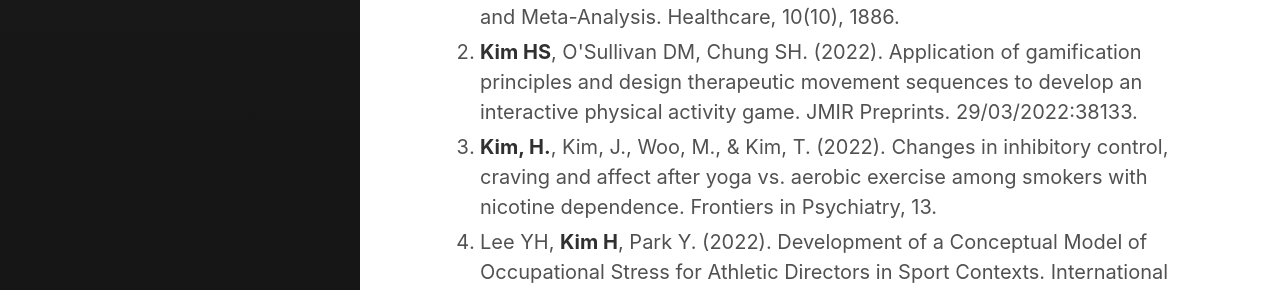
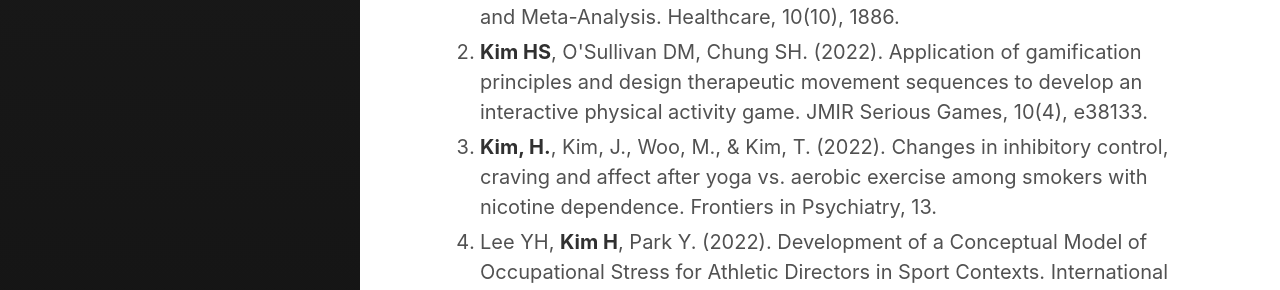
Before and after one commit to Rugger12/hyungsook, a Jekyll site: the page built from _posts/2022-10-07-about-me.md, in a window 1280 px wide. Shown: the part 3687-3977 px from the top of the page. Built offline with Jekyll 4.4.1, drawn with Linux system fonts in a browser that asks for light colours.

Commit message:
Update 2022-10-07-about-me.md

```diff
--- a/_posts/2022-10-07-about-me.md
+++ b/_posts/2022-10-07-about-me.md
@@ -78,7 +78,7 @@ excerpt_separator:  <!--more-->
 
 <ol>
   <li>Ye Hoon Lee, <strong>Hyungsook Kim</strong>, Heetae Cho. (2022). The Effectiveness of Physical Activity Interventions on Depression in Korea: A Systematic Review and Meta-Analysis. Healthcare, 10(10), 1886.</li>
-  <li><strong>Kim HS</strong>, O'Sullivan DM, Chung SH. (2022). Application of gamification principles and design therapeutic movement sequences to develop an interactive physical activity game. JMIR Preprints. 29/03/2022:38133.</li>
+  <li><strong>Kim HS</strong>, O'Sullivan DM, Chung SH. (2022). Application of gamification principles and design therapeutic movement sequences to develop an interactive physical activity game. JMIR Serious Games, 10(4), e38133.</li>
   <li><strong>Kim, H.</strong>, Kim, J., Woo, M., & Kim, T. (2022). Changes in inhibitory control, craving and affect after yoga vs. aerobic exercise among smokers with nicotine dependence. Frontiers in Psychiatry, 13.</li>
   <li>Lee YH, <strong>Kim H</strong>, Park Y. (2022). Development of a Conceptual Model of Occupational Stress for Athletic Directors in Sport Contexts. International Journal of Environmental Research and Public Health. 19(1):516.</li>
   <li> <strong>Kim, H.</strong>, O’Sullivan, D., Camurri, A., Park, Y., Kolykhalova, K., Piana, S., You, J., & Jeong, H. S. (2022). Effect of stress on hand movement in a laboratory setting of high school students - preliminary research. Human Movemen, 23(2), 28-37.</li>
```
